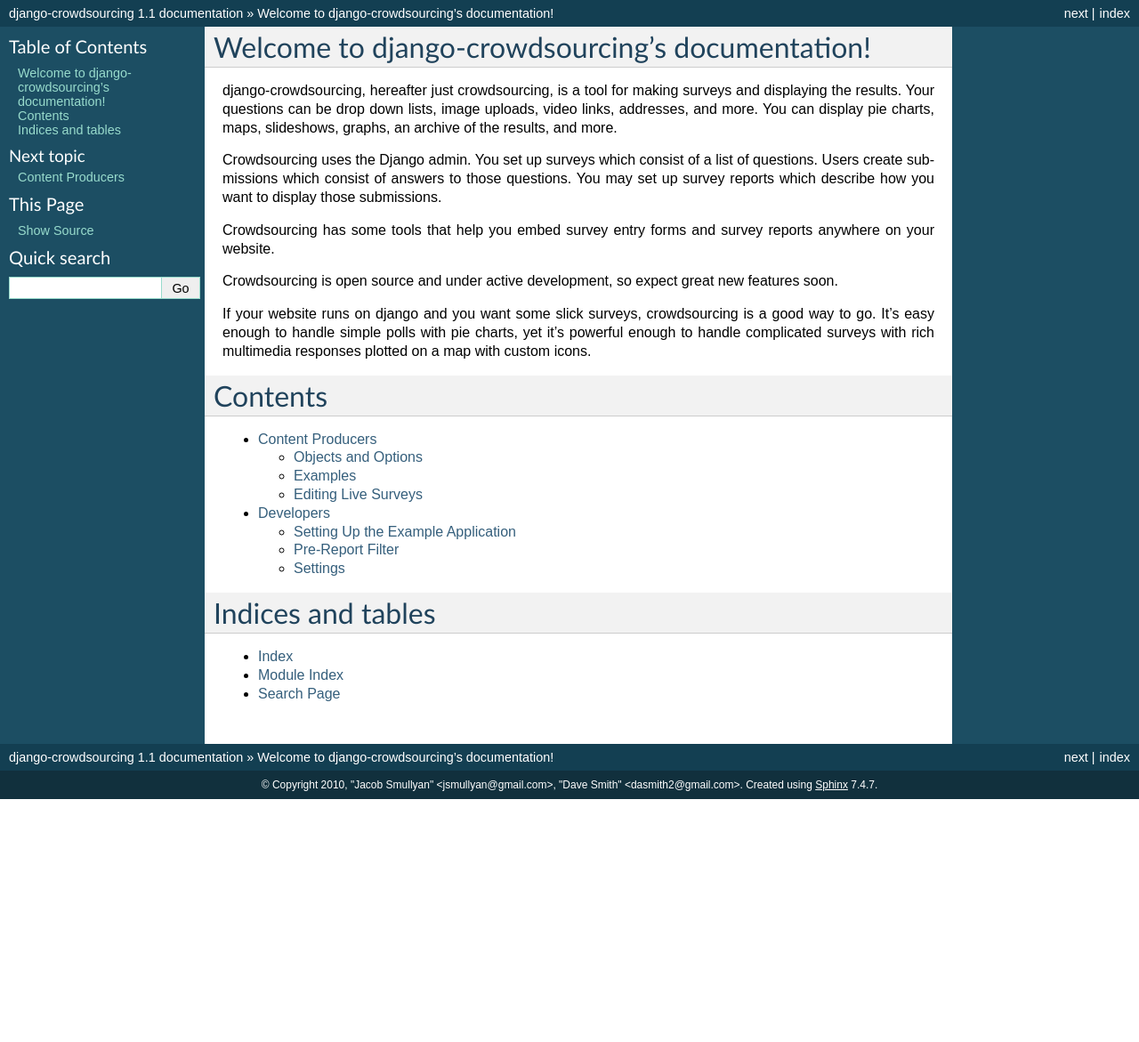
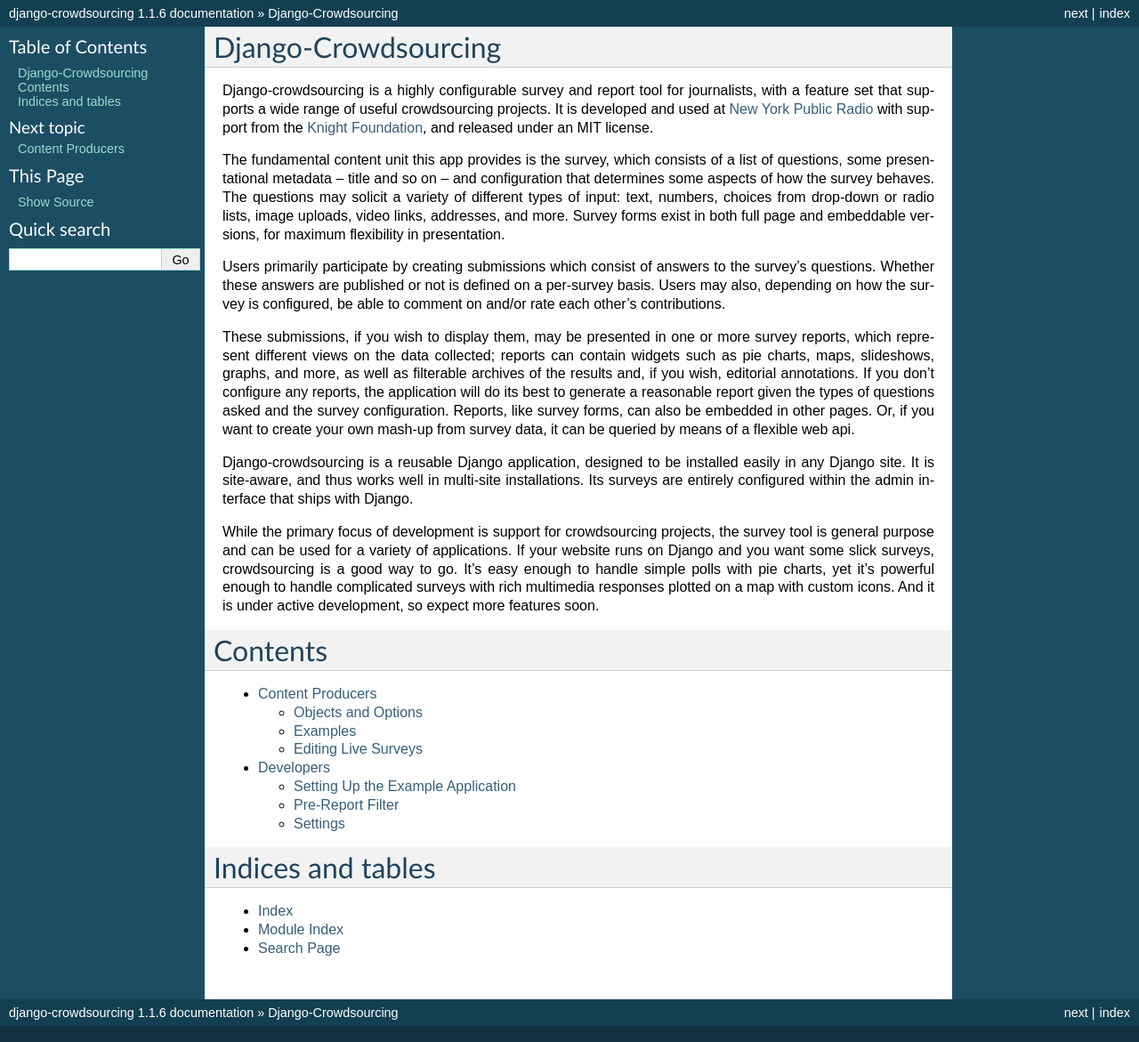
Before and after one commit to dbenamy/django-crowdsourcing, a Sphinx documentation site: the page built from docs/index.rst, in a window 1280 px wide. Shown: the whole page at 89% size. Built offline with Sphinx 7.4.7, drawn with Linux system fonts in a browser that asks for light colours; pages that are not in the unit, such as notebooks, are missing from menus; before the commit the page ends 900 px from its top, so only the background shows below that.

Commit message:
empty merge

```diff
--- a/docs/conf.py
+++ b/docs/conf.py
@@ -50,7 +50,7 @@
 # The short X.Y version.
 version = '1.1'
 # The full version, including alpha/beta/rc tags.
-release = '1.1'
+release = '1.1.6'
 
 # The language for content autogenerated by Sphinx. Refer to documentation
 # for a list of supported languages.
@@ -150,10 +150,10 @@
 #html_show_sourcelink = True
 
 # If true, "Created using Sphinx" is shown in the HTML footer. Default is True.
-#html_show_sphinx = True
+html_show_sphinx = False
 
 # If true, "(C) Copyright ..." is shown in the HTML footer. Default is True.
-#html_show_copyright = True
+html_show_copyright = False
 
 # If true, an OpenSearch description file will be output, and all pages will
 # contain a <link> tag referring to it.  The value of this option must be the
--- a/docs/index.rst
+++ b/docs/index.rst
@@ -3,18 +3,58 @@
    You can adapt this file completely to your liking, but it should at least
    contain the root `toctree` directive.
 
-Welcome to django-crowdsourcing's documentation!
-================================================
+Django-Crowdsourcing
+====================
 
-django-crowdsourcing, hereafter just crowdsourcing, is a tool for making surveys and displaying the results. Your questions can be drop down lists, image uploads, video links, addresses, and more. You can display pie charts, maps, slideshows, graphs, an archive of the results, and more.
+Django-crowdsourcing is a highly configurable survey and report tool
+for journalists, with a feature set that supports a wide range of
+useful crowdsourcing projects.  It is developed and used at `New York
+Public Radio`_ with support from the `Knight Foundation`_, and released
+under an MIT license.
 
-Crowdsourcing uses the Django admin. You set up surveys which consist of a list of questions. Users create submissions which consist of answers to those questions. You may set up survey reports which describe how you want to display those submissions.
+.. _`New York Public Radio`: http://www.wnyc.org/
+.. _`Knight Foundation`: http://www.knightfoundation.org/
 
-Crowdsourcing has some tools that help you embed survey entry forms and survey reports anywhere on your website.
+The fundamental content unit this app provides is the survey, which
+consists of a list of questions, some presentational metadata -- title
+and so on -- and configuration that determines some aspects of how the
+survey behaves.  The questions may solicit a variety of different
+types of input: text, numbers, choices from drop-down or radio lists,
+image uploads, video links, addresses, and more.  Survey forms exist
+in both full page and embeddable versions, for maximum flexibility in
+presentation.
 
-Crowdsourcing is open source and under active development, so expect great new features soon.
+Users primarily participate by creating submissions which consist of
+answers to the survey's questions.  Whether these answers are
+published or not is defined on a per-survey basis.  Users may also,
+depending on how the survey is configured, be able to comment on
+and/or rate each other's contributions.
 
-If your website runs on django and you want some slick surveys, crowdsourcing is a good way to go. It's easy enough to handle simple polls with pie charts, yet it's powerful enough to handle complicated surveys with rich multimedia responses plotted on a map with custom icons.
+These submissions, if you wish to display them, may be presented in
+one or more survey reports, which represent different views on the
+data collected; reports can contain widgets such as pie charts, maps,
+slideshows, graphs, and more, as well as filterable archives of the
+results and, if you wish, editorial annotations.  If you don't
+configure any reports, the application will do its best to generate a
+reasonable report given the types of questions asked and the survey
+configuration.  Reports, like survey forms, can also be embedded in
+other pages.  Or, if you want to create your own mash-up from survey
+data, it can be queried by means of a flexible web api.
+
+Django-crowdsourcing is a reusable Django application, designed to be
+installed easily in any Django site.  It is site-aware, and thus works
+well in multi-site installations.  Its surveys are entirely configured within
+the admin interface that ships with Django.
+
+While the primary focus of development is support for crowdsourcing
+projects, the survey tool is general purpose and can be used for a
+variety of applications.  If your website runs on Django and you want
+some slick surveys, crowdsourcing is a good way to go. It's easy
+enough to handle simple polls with pie charts, yet it's powerful
+enough to handle complicated surveys with rich multimedia responses
+plotted on a map with custom icons.  And it is under active
+development, so expect more features soon.
+
 
 Contents
 ========
```
Also changed, not shown: setup.py (+8 -1 lines), 3 other files.
